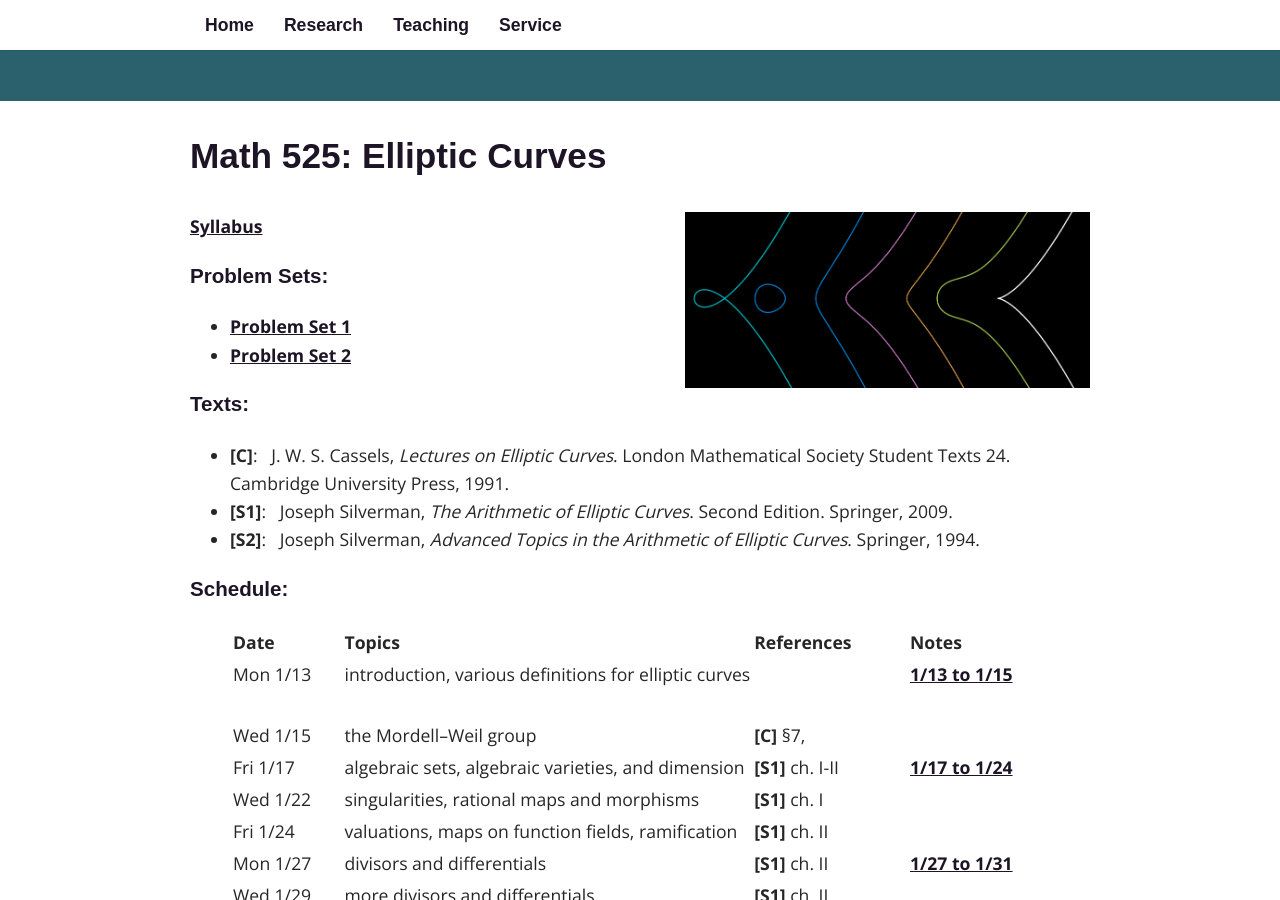
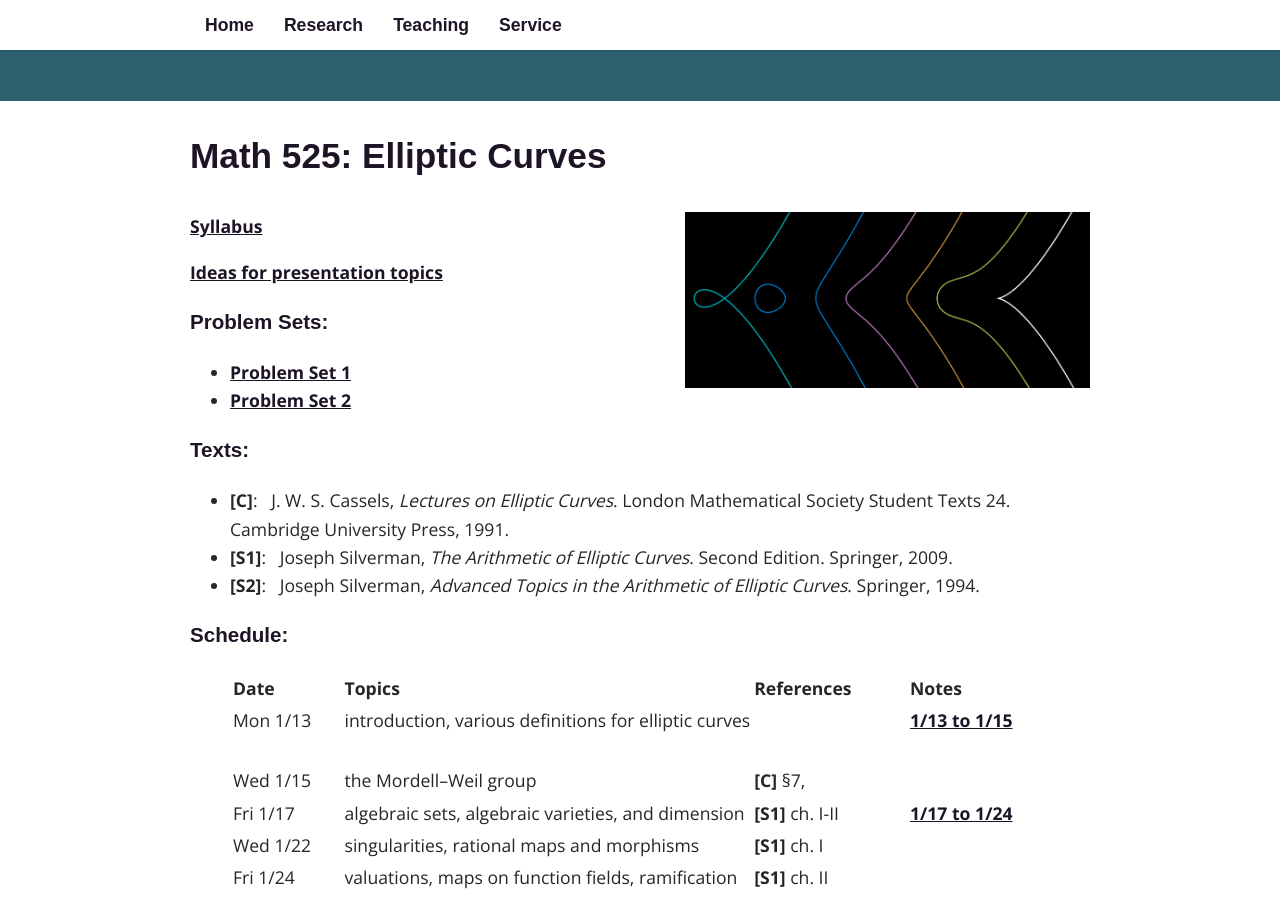
Before and after one commit to fsaia/site, a Jekyll site: the page built from _pages/05_math_525.md, in a window 1280 px wide and 900 px high, scrolled down 210 px. Built offline with Jekyll 4.4.1, drawn with Linux system fonts in a browser that asks for light colours; some web fonts are replaced; formulas are drawn with MathJax 3; some of the changed lines change nothing that is shown.

Commit message:
Update 05_math_525.md

```diff
--- a/_pages/05_math_525.md
+++ b/_pages/05_math_525.md
@@ -10,6 +10,8 @@ exclude: true
 
 
 [Syllabus](https://drive.google.com/open?id=1-4tdv_sS_TaH5x_0Mhs3blO3FlCDZGu-&usp=drive_fs)
+
+[Ideas for presentation topics](https://drive.google.com/open?id=1TkiKj5VMSB9O9xsOlfrxtVfK-Dtg7pkO&usp=drive_fs)
 
 ### Problem Sets:
 * [Problem Set 1](https://drive.google.com/open?id=1-D_T3CQqdEBX2SlotIEUK8en_CIYczWG&usp=drive_fs)
@@ -46,7 +48,7 @@ exclude: true
 | Fri 2/28 | Endomorphisms in positive characteristic | **[S1]** ch. V §3 | [2/28 and 3/5](https://drive.google.com/open?id=1IorFfhOWxwrtYdGhErxddI33LUOJRGqi&usp=drive_fs) |
 | Mon 3/3 <br> <br> | Elliptic curves over $$\mathbb{C}$$ <br> <br> | **[S1]** ch. VI, **[S2]** ch. I | [recording](https://uic.zoom.us/rec/share/2FCZCsTjKWa8I6aJdc6OlnRwcCKcSStGO-mSOPuc6U8l_mqIQtmi8aWqgxJIlWsC.WxkiEpdA9Ek1mJcR), [notes](https://drive.google.com/open?id=1LX-eZzmk2StWu2b67kQBzUQG2XZrMnUN&usp=drive_fs) |
 | Wed 3/5 | Hasse bound, Weil conjectures | **[S1]** ch. V §1-2 | |
-| Fri 3/7 | Over local fields: reduction and torsion | **[S1]** ch. VII §1-3 | |
+| Fri 3/7 | Over local fields: reduction and torsion | **[S1]** ch. VII §1-3 | [3/7 to 3/10](https://drive.google.com/open?id=1ZR-yMsmR3LdOT4M4-i6FulDMEp9l3xnE&usp=drive_fs) |
 | Mon 3/10 | Action of inertia, reduction types | **[S1]** ch. VII §4-5 | |
 | Wed 3/12 | | | |
 | Fri 3/14 | | | |
```
